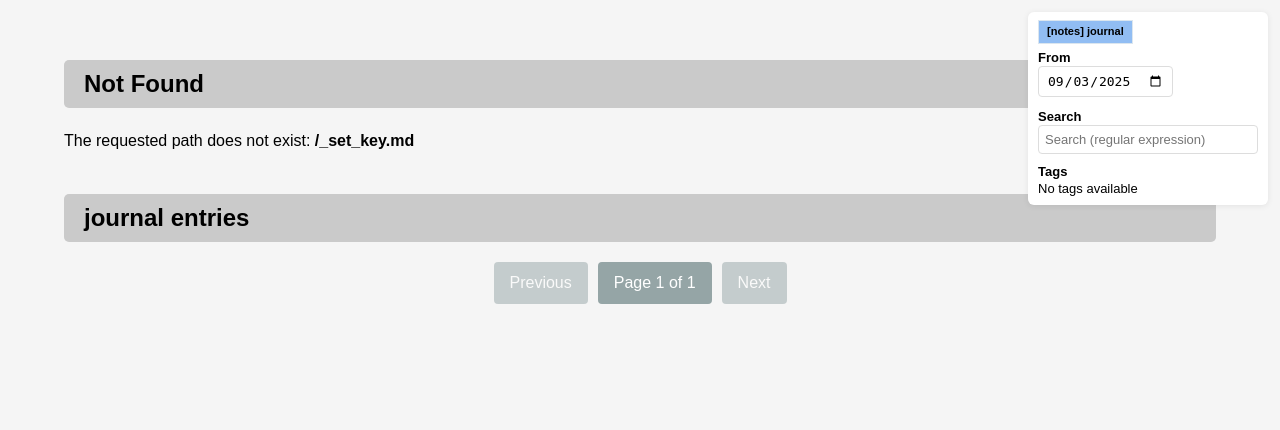
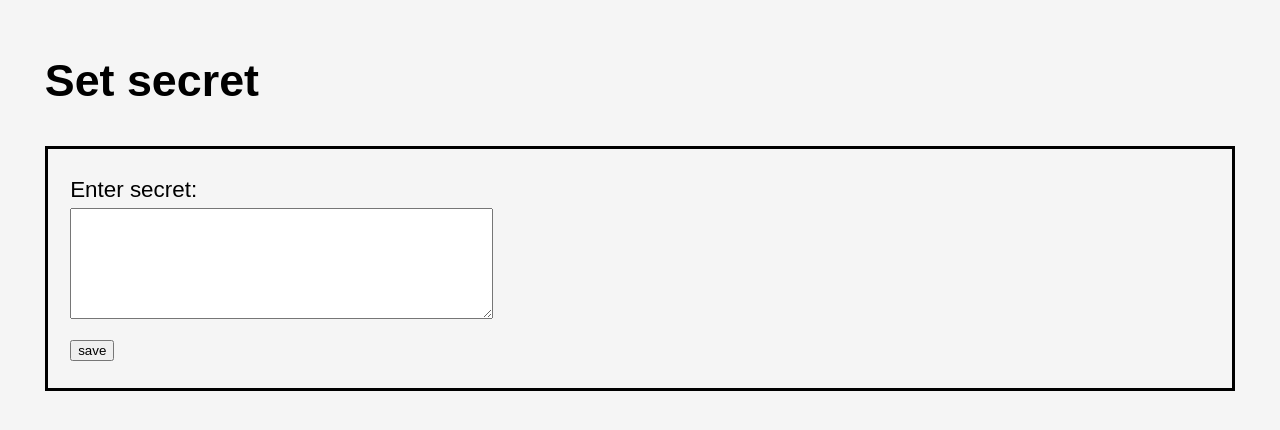
Before and after one commit to mtill/py-markdown-journal, a Flask app: page /_set_key in a window 1280 px wide. Shown: the top 430 px of the page. Run offline with Flask 3, Linux system fonts and the light colour scheme.

Commit message:
minor improvements

```diff
--- a/notesserver.py
+++ b/notesserver.py
@@ -11,13 +11,12 @@ import json
 import shutil
 from noteslib import parseEntries, writeFile, MARKDOWN_SUFFIX, TAG_PREFIX, TAG_NAMESPACE_SEPARATOR, TAG_REGEX, JOURNAL_FILE_REGEX
 from datetime import datetime, timedelta
-from flask import Flask, render_template, request, send_from_directory, jsonify
+from flask import Flask, render_template, request, make_response, send_from_directory, jsonify
 from markdown_it import MarkdownIt
 
 
 app = Flask(__name__)
 md = MarkdownIt("gfm-like")
-NOTEBOOK_NAME = os.getenv('NOTEBOOK_NAME', 'notes')
 
 code_cmd = shutil.which('code') or 'code'
 EDITOR_COMMAND_LIST = [code_cmd, "{filepath}"]
@@ -33,12 +32,18 @@ if EDITOR_GOTO_COMMAND is not None:
 
 NOTEBOOK_PATH = Path(os.environ.get('NOTES_PATH', '.')).resolve()
 JOURNAL_PATH = NOTEBOOK_PATH / "journal"
+NOTEBOOK_NAME = os.getenv('NOTEBOOK_NAME', NOTEBOOK_PATH.name)
+NOTES_SECRET = os.getenv('NOTES_SECRET', '')
 
 ENTRIES_PER_PAGE = 25
 HIDE_DOTFILES = True
 JS_ENTRY_ID_FORMAT = "%Y%m%d_%H%M%S"
 NO_ADDITIONAL_TAGS = "[only selected tags]"
 MYPATH_TAG_REGEX = re.compile("\\s+")
+SECRET_COOKIE_NAME = 'notes_secret'
+
+def check_secret():
+    return NOTES_SECRET is None or len(NOTES_SECRET) == 0 or NOTES_SECRET == request.cookies.get(SECRET_COOKIE_NAME, '')
 
 
 def remove_tag(entryId: str, tag_to_remove: str):
@@ -128,6 +133,10 @@ def parseMarkdown(p):
 @app.route('/')
 @app.route('/<path:mypath>')
 def index(mypath="/"):
+
+    if not check_secret():
+        return "access denied: invalid secret."
+
     if mypath.startswith("/"):
         mypath = "." + mypath
 
@@ -350,6 +359,9 @@ def index(mypath="/"):
 
 @app.route('/_remove_tag', methods=['POST'])
 def remove_tag_route():
+    if not check_secret():
+        return "access denied: invalid secret."
+
     entryId = request.form.get('entryId') or request.args.get('entryId')
     tag_to_remove = request.form.get('remove_tag') or request.args.get('remove_tag')
 
@@ -362,30 +374,21 @@ def remove_tag_route():
     return jsonify({'error': msg}), 400
 
 
-#@app.route("/_set_key", methods=['GET'])
-#def get_set_key_form():
-#    key = request.cookies.get('notes_encryption_key', '')
-#    return render_template("setkey.html", key=key, was_updated=False)
+@app.route("/_set_key", methods=['GET'])
+def get_set_key_form():
+    #key = request.cookies.get(SECRET_COOKIE_NAME, '')
+    return render_template("setkey.html", key='', was_updated=False)
 
 
-#@app.route("/_set_key", methods=['POST'])
-#def set_key():
-#    """"
-#    clientl-side: set encryption key for notes. store on client via cookie.
-#    """
-#
-#    generate_random = request.form.get('generate_random', False)
-#
-#    key = request.form.get('key', '')
-#    if not key and not generate_random:
-#        return jsonify({'error': 'missing key'}), 400
-#
-#    if generate_random:
-#        key = Fernet.generate_key().decode('utf-8')
-#
-#    response = make_response(render_template("setkey.html", key=key, was_updated=True))
-#    response.set_cookie('notes_encryption_key', key, max_age=30*24*60*60)
-#    return response
+@app.route("/_set_key", methods=['POST'])
+def set_key():
+    key = request.form.get('key', '')
+    if not key:
+        return jsonify({'error': 'missing key'}), 400
+
+    response = make_response(render_template("setkey.html", key=key, was_updated=True))
+    response.set_cookie(SECRET_COOKIE_NAME, key, max_age=30*24*60*60)
+    return response
 
 
 @app.route('/_edit', methods=['POST'])
@@ -395,6 +398,10 @@ def edit():
     Expects form data 'rel_path' (the path relative to NOTEBOOK_PATH).
     Returns JSON.
     """
+
+    if not check_secret():
+        return "access denied: invalid secret."
+
     rel = request.form.get('rel_path', None)
     if not rel:
         return jsonify({'error': 'missing path'}), 400
--- a/templates/main.html
+++ b/templates/main.html
@@ -3,7 +3,7 @@
 <html>
 <head>
     <meta name="viewport" content="width=device-width, initial-scale=1.0">
-    <title>[{{ NOTEBOOK_NAME }}]{{ title }}</title>
+    <title>[{{ NOTEBOOK_NAME }}] {{ title }}</title>
     <script src="/static/main.js"></script>
     <link rel="stylesheet" href="/static/main.css">
 </head>
--- /dev/null
+++ b/templates/setkey.html
@@ -0,0 +1,35 @@
+<!DOCTYPE html>
+
+ <html>
+  <head>
+  <meta name="viewport" content="width=device-width, initial-scale=1.0">
+  <title>set encryption key</title>
+  <style>
+  body {
+    font-family: sans-serif;
+    font-size: 1.4rem;
+    background: #f5f5f5;
+    line-height: 1.6;
+    margin: 2em;
+  }
+  form {
+    border: solid;
+    padding: 1em;
+  }
+  </style>
+  </head>
+  <body>
+    <h1>Set secret</h1>
+
+    <form action="/_set_key" method="POST">
+      <label for="key">Enter secret:</label><br>
+      <textarea id="key" name="key" rows="7" cols="50" required>{{ key }}</textarea><br>
+      <input type="submit" value="save">
+    </form>
+
+    {% if was_updated %}
+      <p style="color: green;">Secret was set successfully.</p>
+      <p><a href="/">go back to wiki</a></p>
+    {% endif %}
+  </body>
+ </html>
```
Also changed, not shown: Attic/encrypt.html (added, +92 -0 lines).
